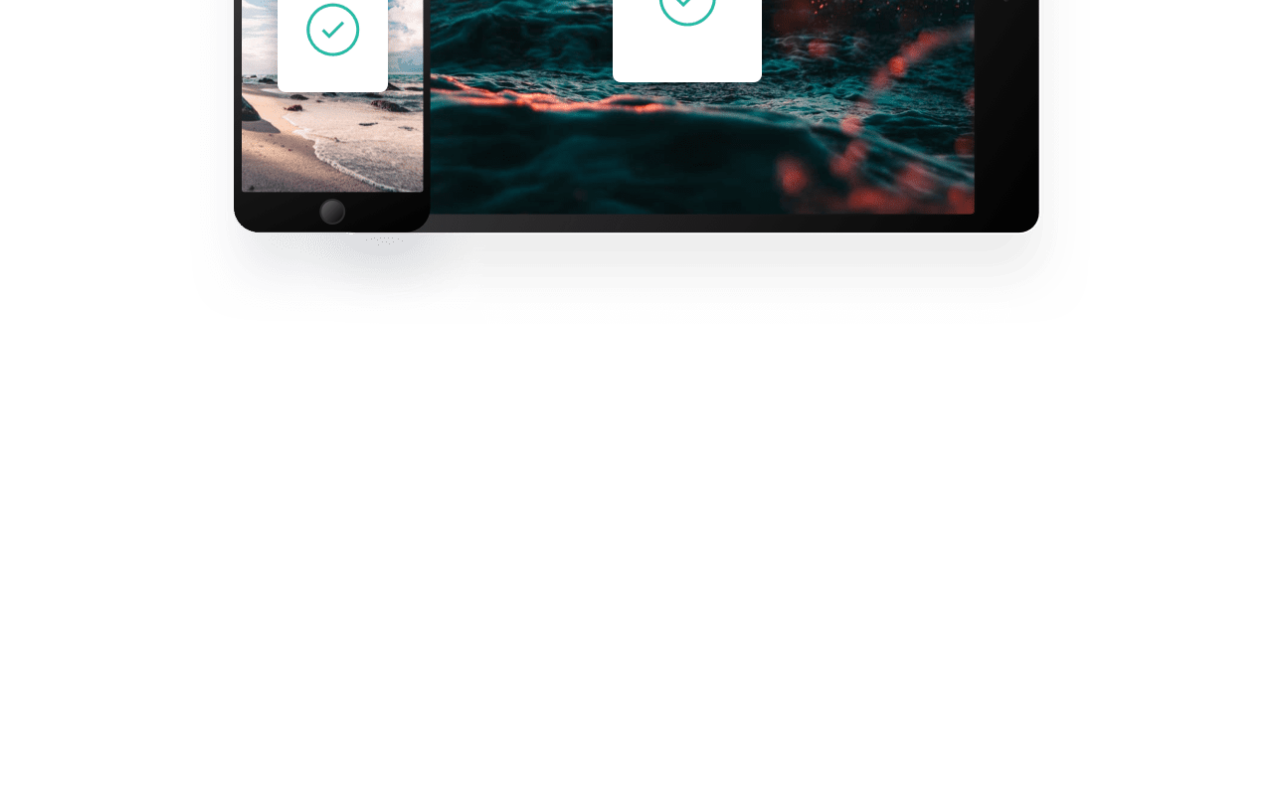
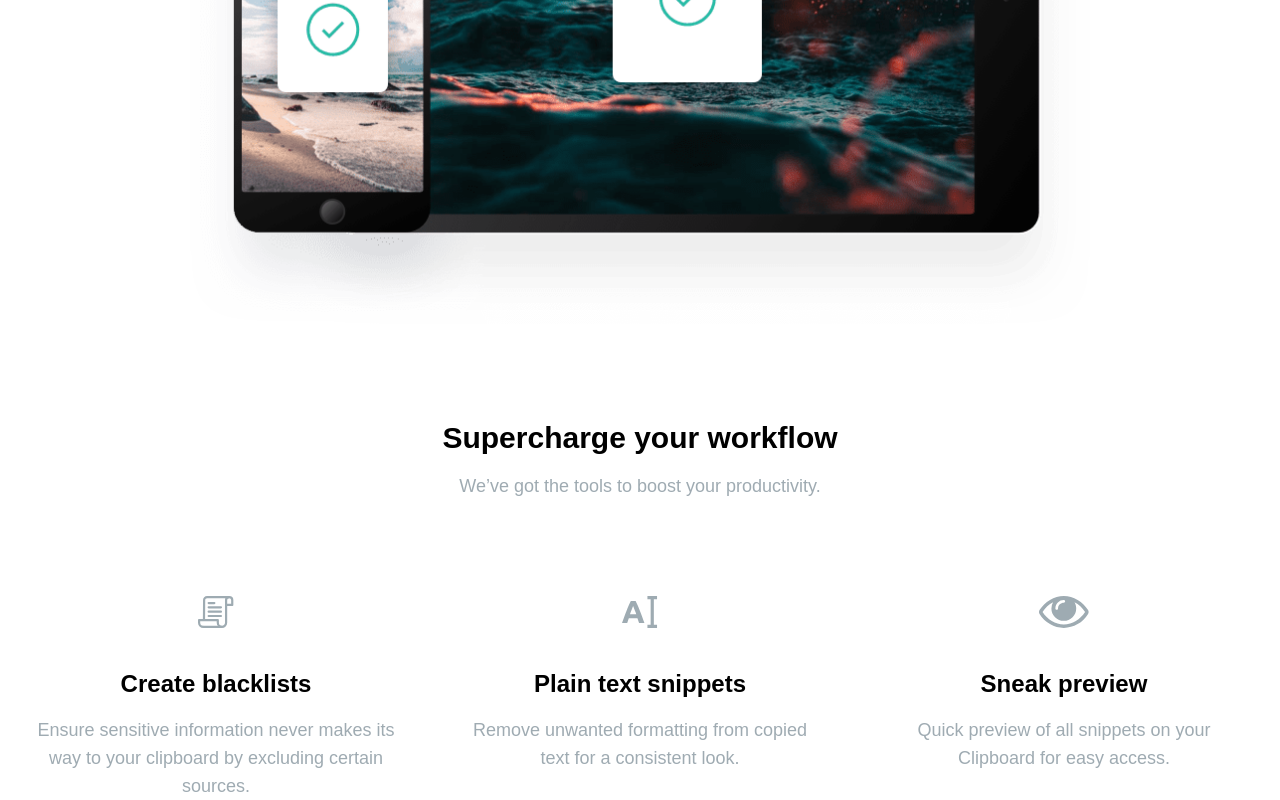
Before and after one commit to AimanAnizan56/clipboard-landing-page, a React (Vite) app: page / in a window 1280 px wide. Shown: the part 2327-3127 px from the top of the page. Before the commit the page ends 2651 px from the top, so only its background shows below. Built offline with nearby package versions, Linux system fonts and the light colour scheme; a web font is replaced by a local one.

Commit message:
Add Tools component

```diff
--- a/src/App.tsx
+++ b/src/App.tsx
@@ -1,4 +1,4 @@
-import { Introduction, BackgroundImage, Feature, DevicesAccess } from './components';
+import { Introduction, BackgroundImage, Feature, DevicesAccess, Tools } from './components';
 
 function App() {
   return (
@@ -7,6 +7,7 @@ function App() {
       <Introduction />
       <Feature />
       <DevicesAccess />
+      <Tools />
     </>
   );
 }
--- /dev/null
+++ b/src/components/Tools.tsx
@@ -0,0 +1,34 @@
+import Blacklist from '../assets/icon-blacklist.svg';
+import Text from '../assets/icon-text.svg';
+import Preview from '../assets/icon-preview.svg';
+
+const Tools = () => {
+  return (
+    <>
+      <div className="my-24">
+        <h4 className="font-bold text-3xl text-center w-[75vw] mx-auto mb-4">Supercharge your workflow</h4>
+        <p className="text-neutral-gray-blue text-center w-[75vw] mx-auto">We’ve got the tools to boost your productivity.</p>
+      </div>
+
+      <div className="flex flex-col xl:flex-row justify-center gap-16">
+        <div>
+          <img src={Blacklist} alt="" className="mx-auto mb-10 h-8" />
+          <div className="font-bold text-center text-2xl mb-4">Create blacklists</div>
+          <p className="text-neutral-gray-blue text-center w-[360px] mx-auto">Ensure sensitive information never makes its way to your clipboard by excluding certain sources.</p>
+        </div>
+        <div>
+          <img src={Text} alt="" className="mx-auto mb-10" />
+          <div className="font-bold text-center text-2xl mb-4">Plain text snippets</div>
+          <p className="text-neutral-gray-blue text-center w-[360px] mx-auto">Remove unwanted formatting from copied text for a consistent look.</p>
+        </div>
+        <div>
+          <img src={Preview} alt="" className="mx-auto mb-10" />
+          <div className="font-bold text-center text-2xl mb-4">Sneak preview</div>
+          <p className="text-neutral-gray-blue text-center w-[360px] mx-auto">Quick preview of all snippets on your Clipboard for easy access.</p>
+        </div>
+      </div>
+    </>
+  );
+};
+
+export default Tools;
--- a/src/components/index.tsx
+++ b/src/components/index.tsx
@@ -2,5 +2,6 @@ import Introduction from './Introduction';
 import BackgroundImage from './BackgroundImage';
 import Feature from './Feature';
 import DevicesAccess from './DevicesAccess';
+import Tools from './Tools';
 
-export { Introduction, BackgroundImage, Feature, DevicesAccess };
+export { Introduction, BackgroundImage, Feature, DevicesAccess, Tools };
```
